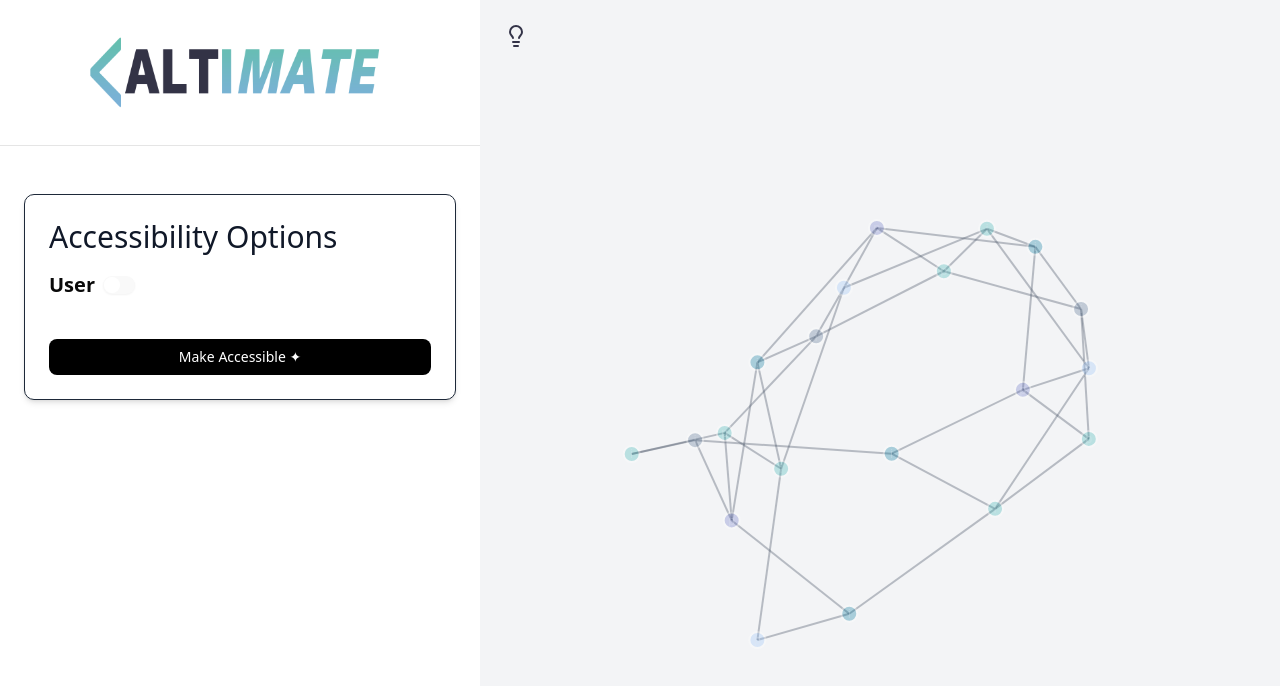
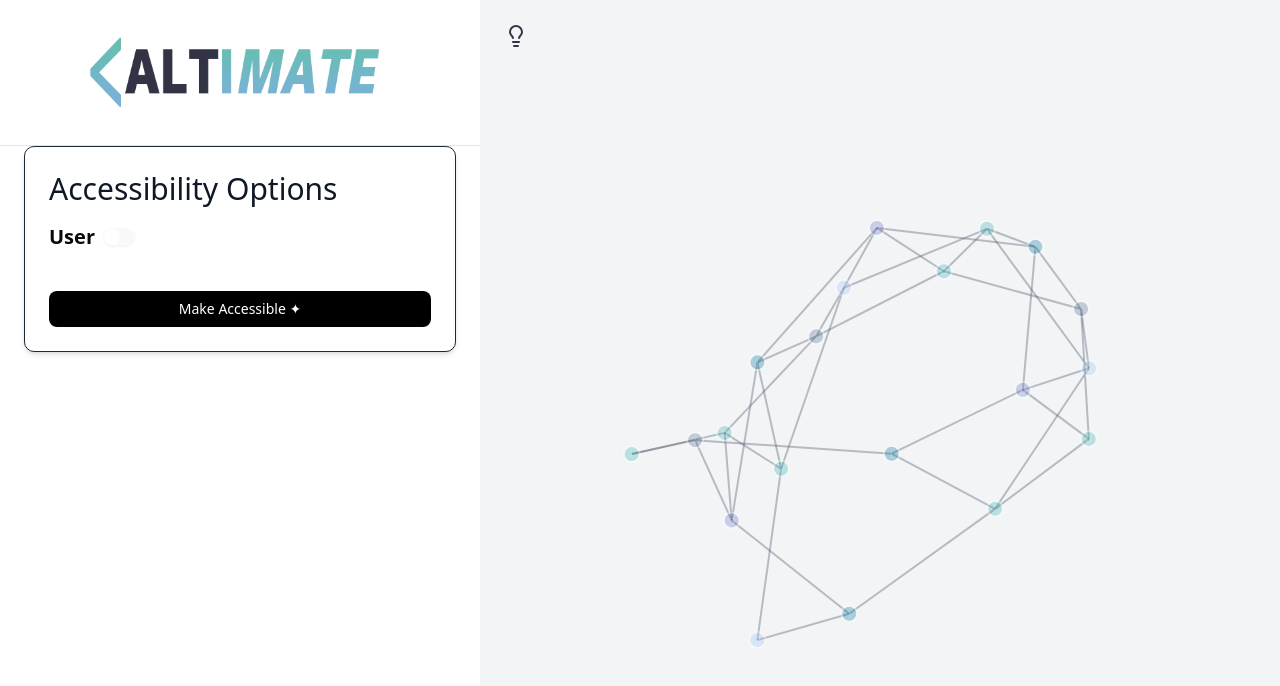
Before and after one commit to lucasmcclean/altimate, a React (Vite) app in the folder frontend/react/: page / in a window 1280 px wide. Shown: the top 686 px of the page. Built offline with nearby package versions, Linux system fonts and the light colour scheme.

Commit message:
Fixing gradient but rush commit

```diff
--- a/frontend/react/src/components/Switcher.tsx
+++ b/frontend/react/src/components/Switcher.tsx
@@ -158,7 +158,7 @@ const Switcher = () => {
 		<img src='/FULL_LOGO.webp' className="w-[70%]" />
 		</div>
 		<Separator />
-		<div className="w-[90%] border border-gray-800 self-center mt-12 max-w-md p-6 bg-white rounded-lg shadow-md dark:bg-gray-800">
+		<div className={`w-[90%] border border-gray-800 self-center mt-${dev ? '64' : '12'} max-w-md p-6 bg-white rounded-lg shadow-md dark:bg-gray-800`}>
 		<div className="flex flex-col items-start justify-between mb-6">
 		<p className="text-3xl text-gray-900 dark:text-gray-100">Accessibility Options</p>
 		<div className="flex items-center space-x-2 mt-4">
@@ -180,7 +180,7 @@ const Switcher = () => {
 				variant="outline"
 				pressed={accesibilityArr.includes(atl)}
 				onPressedChange={(checked) => handleToggle(atl, checked)}
-				className="data-[state=on]:bg-[#74B5CC] data-[state=on]:text-white"
+				className="data-[state=on]:bg-gradient-to-b data-[state=on]:from-[#65BFB0] data-[state=on]:to-[#7AB1D7] data-[state=on]:text-white"
 				> {translate(atl)}
 				</Toggle>
 				</div>
--- a/frontend/react/src/index.css
+++ b/frontend/react/src/index.css
@@ -194,3 +194,8 @@ h1 {
   transform: translateX(0%); /* Slide into view */
   opacity: 1; /* Fade in */
 }
+
+.data-[state=on]:btn-gradient-on[data-state="on"] {
+  background-image: linear-gradient(to bottom, #31C4AA, #6AB3DD);
+  color: white; /* Ensure text color is white on gradient */
+}
```
